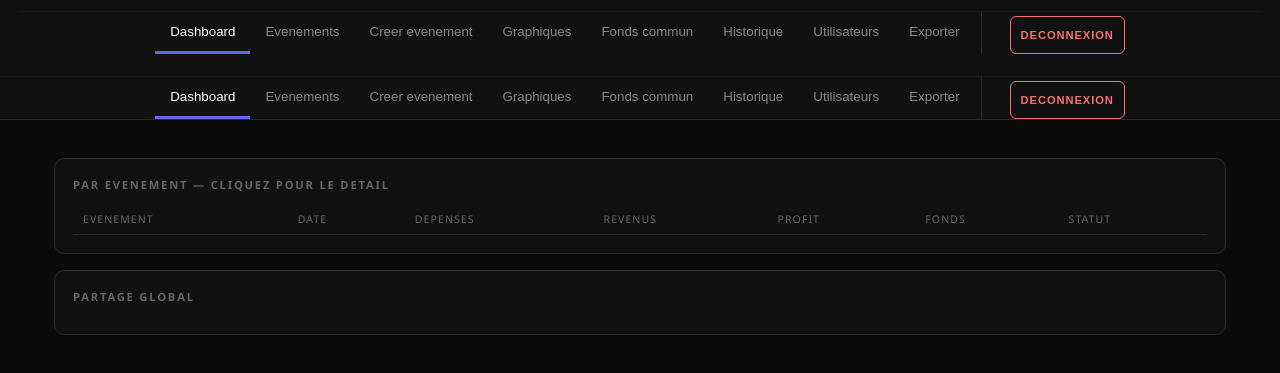
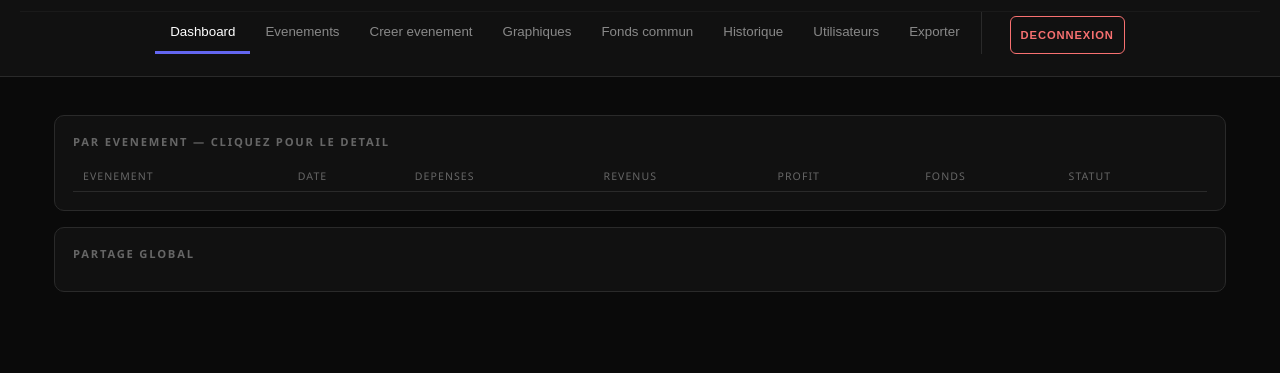
Before and after one commit to PotatoQc/Finances, a plain HTML site: page index.html in a window 1280 px wide. Shown: the part 47-420 px from the top of the page. Drawn offline with nearby package versions, Linux system fonts and the light colour scheme; no server answers.

Commit message:
autre fix lol

```diff
--- a/index.html
+++ b/index.html
@@ -35,18 +35,7 @@
   </nav>
     </header>
   </div>
-  <nav>
-    <button id="nb-dash" class="nb on" onclick="showPage('dash')">Dashboard</button>
-    <button id="nb-ev-list" class="nb" onclick="showPage('ev-list')">Evenements</button>
-    <button id="nb-add" class="nb" onclick="showPage('add')">Creer evenement</button>
-    <button id="nb-graphs" class="nb" onclick="showPage('graphs')">Graphiques</button>
-    <button id="nb-fc" class="nb" onclick="showPage('fc');_rFc()">Fonds commun</button>
-    <button id="nb-history" class="nb" onclick="showPage('history')">Historique</button>
-    <button id="nb-users" class="nb admin-only" onclick="showPage('users')">Utilisateurs</button>
-    <button id="nb-ex" class="nb" onclick="showPage('ex')">Exporter</button>
-    <div class="user-info" id="user-email"></div>
-    <button class="btn br2" style="margin-left:8px;padding:5px 10px;font-size:.7rem" onclick="doLogout()">Deconnexion</button>
-  </nav>
+
 </div>
 <div class="wrap">
 
```
